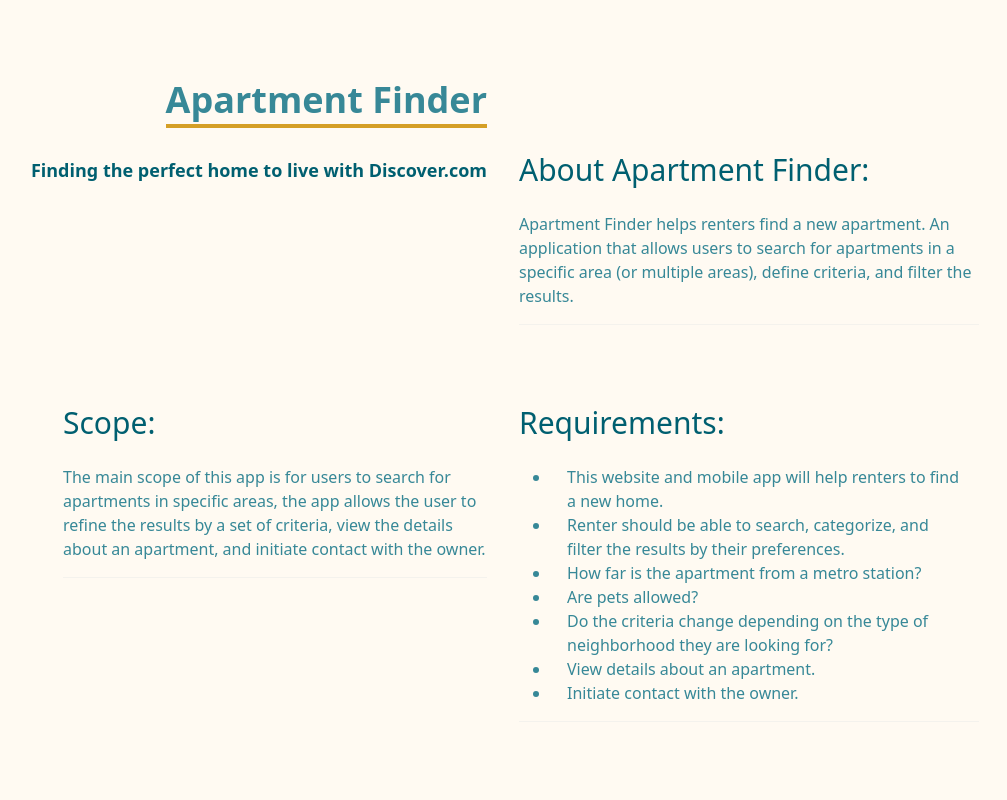
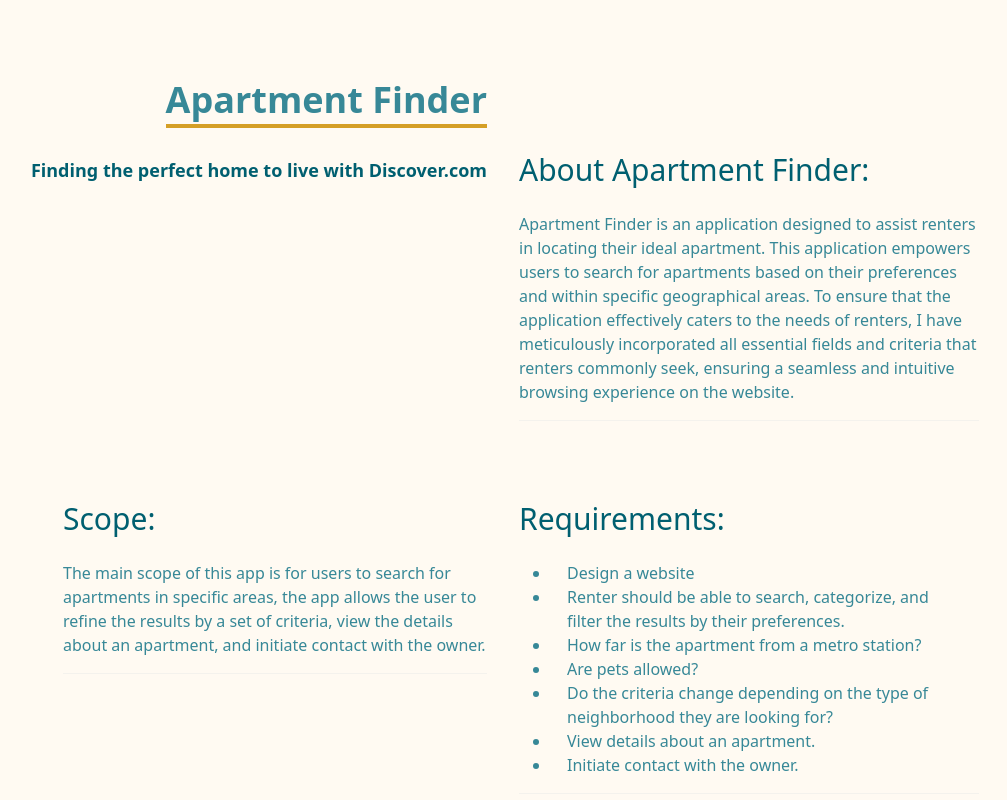
Before and after one commit to Ayang471/ui-apartment-finder-project, a React (Create React App) app: page / in a window 1280 px wide. Shown: the top 800 px of the page, without its empty margins (137-1144 px from the left). Built offline with nearby package versions, Linux system fonts and the light colour scheme.

Commit message:
updated the information

```diff
--- a/src/components/Intro.js
+++ b/src/components/Intro.js
@@ -21,15 +21,12 @@
           <div>
             <p className="text-3xl text-[#005F70]">About Apartment Finder:</p>
             <p className="text-[#378897] mt-4 text-md leading-6 col-start-1 sm:col-span-2 lg:mt-6 lg:row-start-4 lg:col-span-1 ">
-              Apartment Finder helps renters find a new apartment. An
-              application that allows users to search for apartments in a
-              specific area (or multiple areas), define criteria, and filter the
-              results.
+              Apartment Finder is an application designed to assist renters in locating their ideal apartment. This application empowers users to search for apartments based on their preferences and within specific geographical areas. To ensure that the application effectively caters to the needs of renters, I have meticulously incorporated all essential fields and criteria that renters commonly seek, ensuring a seamless and intuitive browsing experience on the website.
             </p>
             <hr />
           </div>
         </div>
         </div>
       </div>
-  );
+  )
 }
--- a/src/components/Scope.js
+++ b/src/components/Scope.js
@@ -13,7 +13,7 @@
       <div>
         <p className="text-3xl text-[#005F70]">Requirements:</p>
         <ul className="list-disc text-[#378897] mt-4 text-md col-start-1 sm:col-span-2 lg:mt-6 lg:row-start-4 lg:col-span-1">
-          <li>This website and mobile app will help renters to find a new home.</li>
+          <li>Design a website </li>
           <li>Renter should be able to search, categorize, and filter the results by their preferences.</li>
           <li>How far is the apartment from a metro station?</li>
           <li>Are pets allowed?</li>
```
